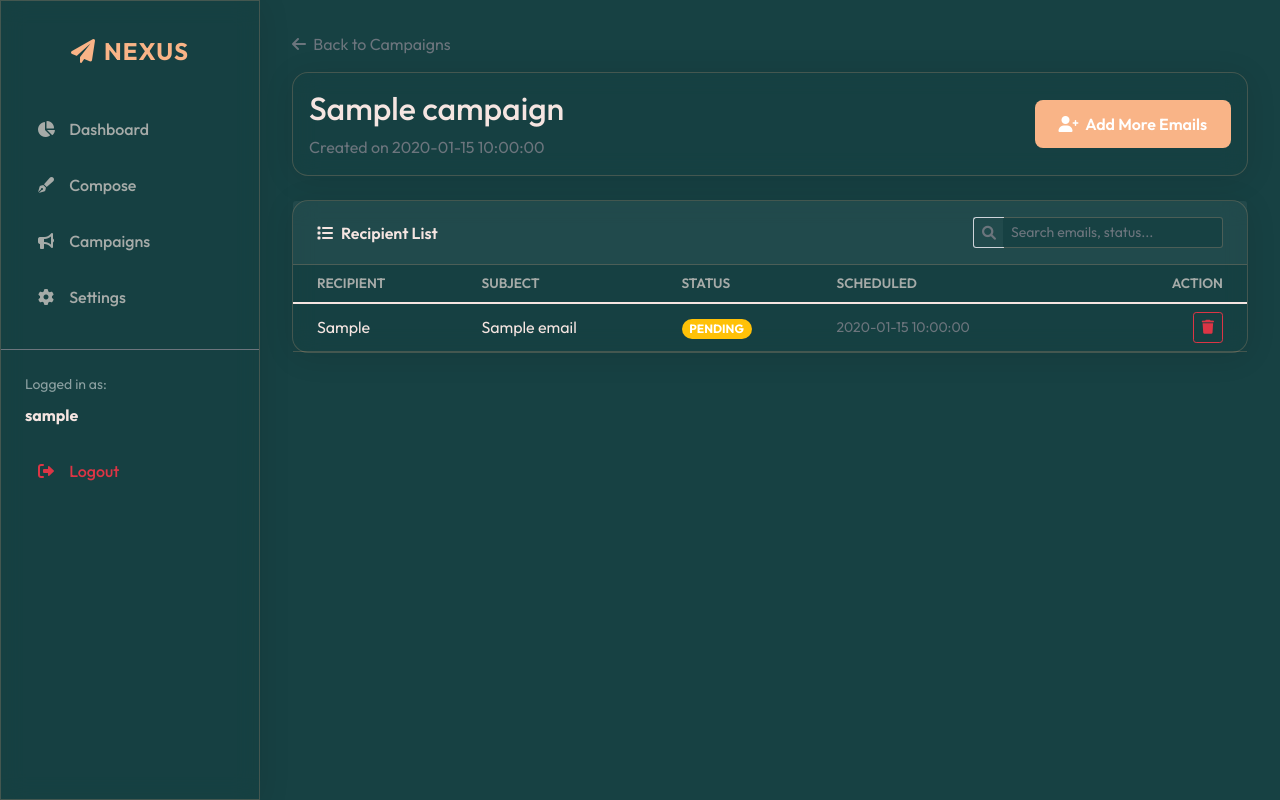
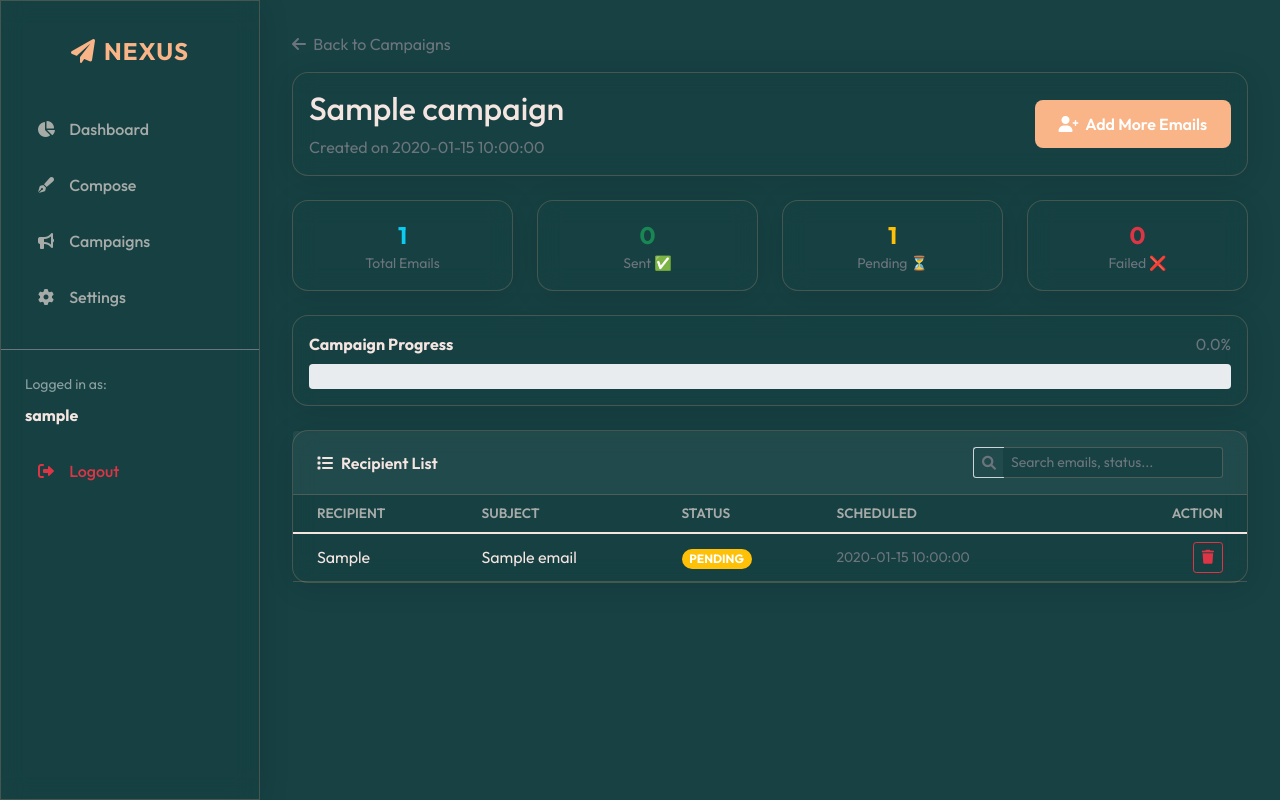
Before and after one commit to SkShizan/mail-system, a Flask app: page /campaign/1 in a window 1280 px wide. Run offline with Flask 3, Linux system fonts and the light colour scheme; a user stored in the database is signed in; tables that the repository leaves empty hold one stand-in row (values such as "Sample post"); some libraries are stand-ins or nearby versions.

Commit message:
Display email sending progress on campaign details page
Update campaign_details route to calculate and pass email statistics (total, sent, pending, failed, sent_pct) to the campaign_details.html template, which now displays these stats in card elements and a progress bar.

Replit-Commit-Author: Agent
Replit-Commit-Session-Id: 0e6a27fd-ea31-4257-bc4f-f12fb54a4f05
Replit-Commit-Checkpoint-Type: full_checkpoint
Replit-Commit-Event-Id: 83a58398-a8f5-4771-a1ae-fa9d2e490116
Replit-Commit-Screenshot-Url: https://storage.googleapis.com/screenshot-production-us-central1/a7ff0562-31a0-413a-8373-baa92ec162e8/0e6a27fd-ea31-4257-bc4f-f12fb54a4f05/fIFHcxt

```diff
--- a/app/routes.py
+++ b/app/routes.py
@@ -204,7 +204,22 @@ def campaigns():
 def campaign_details(id):
     # Ensure user owns this campaign
     campaign = Campaign.query.filter_by(id=id, user_id=current_user.id).first_or_404()
-    return render_template('campaign_details.html', campaign=campaign)
+
+    # Calculate campaign stats
+    total = len(campaign.emails)
+    sent = sum(1 for e in campaign.emails if e.status == 'sent')
+    failed = sum(1 for e in campaign.emails if e.status == 'failed')
+    pending = total - sent - failed
+
+    stats = {
+        'total': total,
+        'sent': sent,
+        'failed': failed,
+        'pending': pending,
+        'sent_pct': (sent / total * 100) if total > 0 else 0
+    }
+
+    return render_template('campaign_details.html', campaign=campaign, stats=stats)
 
 @bp.route('/tasks/<int:id>/retry', methods=['POST'])
 @login_required
--- a/app/templates/campaign_details.html
+++ b/app/templates/campaign_details.html
@@ -19,6 +19,57 @@
         <button class="btn btn-primary" onclick="openAddMoreModal()">
             <i class="fas fa-user-plus me-1"></i> Add More Emails
         </button>
+    </div>
+</div>
+
+<!-- Email Stats Section -->
+<div class="row mb-4">
+    <div class="col-md-3">
+        <div class="card glass text-center">
+            <div class="card-body">
+                <div class="fs-4 fw-bold text-info">{{ stats.total }}</div>
+                <div class="text-muted small">Total Emails</div>
+            </div>
+        </div>
+    </div>
+    <div class="col-md-3">
+        <div class="card glass text-center">
+            <div class="card-body">
+                <div class="fs-4 fw-bold text-success">{{ stats.sent }}</div>
+                <div class="text-muted small">Sent ✅</div>
+            </div>
+        </div>
+    </div>
+    <div class="col-md-3">
+        <div class="card glass text-center">
+            <div class="card-body">
+                <div class="fs-4 fw-bold text-warning">{{ stats.pending }}</div>
+                <div class="text-muted small">Pending ⏳</div>
+            </div>
+        </div>
+    </div>
+    <div class="col-md-3">
+        <div class="card glass text-center">
+            <div class="card-body">
+                <div class="fs-4 fw-bold text-danger">{{ stats.failed }}</div>
+                <div class="text-muted small">Failed ❌</div>
+            </div>
+        </div>
+    </div>
+</div>
+
+<!-- Progress Bar -->
+<div class="card glass mb-4">
+    <div class="card-body">
+        <div class="d-flex justify-content-between mb-2">
+            <span class="fw-bold">Campaign Progress</span>
+            <span class="text-muted">{{ stats.sent_pct|round(1) }}%</span>
+        </div>
+        <div class="progress" style="height: 25px;">
+            <div class="progress-bar bg-success" role="progressbar" style="width: {{ stats.sent_pct }}%;" aria-valuenow="{{ stats.sent_pct }}" aria-valuemin="0" aria-valuemax="100">
+                {{ stats.sent }} sent
+            </div>
+        </div>
     </div>
 </div>
 
```
Also changed, not shown: 2 other files.
